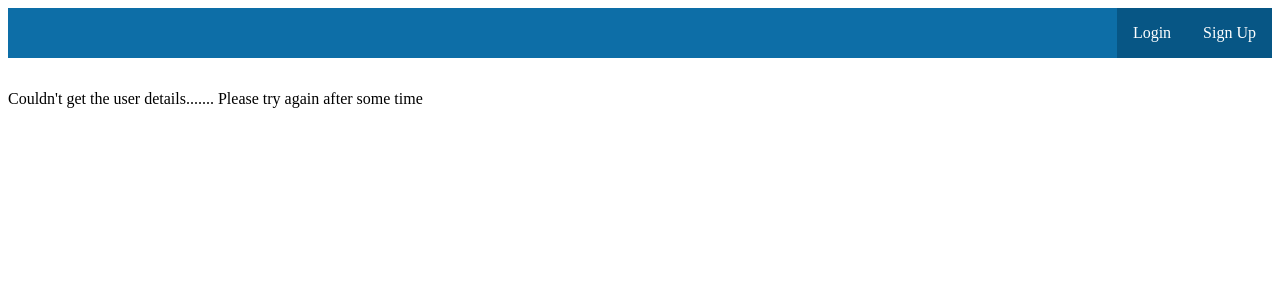
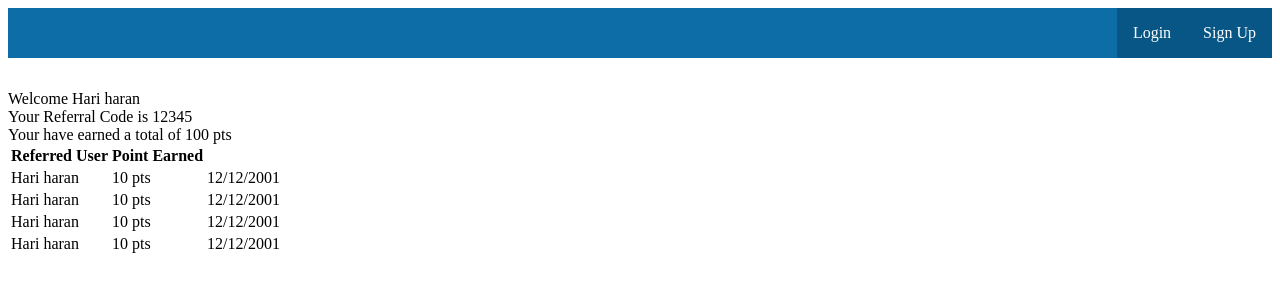
Before and after one commit to haran2996/ReferralApp, an Angular app: page /dashboard in a window 1280 px wide. Shown: the top 300 px of the page. Built offline with nearby package versions, Linux system fonts and the light colour scheme; no server answers.

Commit message:
Adding wireframe for dashboard

```diff
--- a/src/app/dashboard/dashboard.component.html
+++ b/src/app/dashboard/dashboard.component.html
@@ -4,12 +4,25 @@
             Loading
         </div>
     </div>
-    <div class="user-details-container" *ngIf="!showLoader && currentUserDetails">
-        Welcome {{currentUserDetails?.fname || ''}} {{currentUserDetails?.lname || ''}}
+    <div class="user-details-container" *ngIf="!showLoader && currentUserDetails && referralDetails">
+        <div>
+            Welcome {{currentUserDetails.fname || ''}} {{currentUserDetails.lname || ''}}
+        </div>
+        <div class="user-referral-text" *ngIf="currentUserDetails.referralCode">
+            Your Referral Code is {{currentUserDetails.referralCode}}
+        </div>
+        <div class="user-total-referral-point" *ngIf="currentUserDetails.referralCode">
+            Your have earned a total of {{totalReferralPoints}} pts
+        </div>
     </div>
-    <div class="user-referral-details-container" *ngIf="!showLoader && referralDetails">
-       <div>
-       </div>
+    <div class="user-referral-details-container" *ngIf="!showLoader && currentUserDetails && referralDetails">
+        <table class="user-referral-table">
+        <tr class="user-referral-table-row"><th class="user-referral-table-head">Referred User</th><th class="user-referral-table-head">Point Earned</th><th class="user-referral-table-head"></th></tr>
+
+       <tr class="user-referral-table" *ngFor="let user of referralDetails">
+        <td class="user-referral-table-data">{{user.refferedUser.fname}} {{user.refferedUser.lname}}</td><td class="user-referral-table-data">{{user.referralPoints}} pts</td><td class="user-referral-table-data">{{user.referredDate}}</td>
+       </tr>
+    </table>
     </div>
     <div class="user-error-container" *ngIf="!showLoader && (!currentUserDetails || !referralDetails)">
         Couldn't get the user details.......
--- a/src/app/dashboard/dashboard.component.ts
+++ b/src/app/dashboard/dashboard.component.ts
@@ -1,5 +1,5 @@
 import { Component, OnInit } from "@angular/core";
-import { RefferalDetails, User } from "../utils/interfaces";
+import { ReferralDetails, User } from "../utils/interfaces";
 import { API_STATUS } from "../utils/enum";
 import { UserService } from "../services/user.service";
 
@@ -9,8 +9,67 @@ import { UserService } from "../services/user.service";
   styleUrl: "./dashboard.component.css",
 })
 export class DashboardComponent implements OnInit {
-  currentUserDetails!: User;
-  referralDetails!: RefferalDetails[];
+  currentUserDetails: User = {
+    fname: "Hari",
+    lname: "haran",
+    email: "Lk4wB@example.com",
+    referralCode: "12345",
+    userId: "123",
+  };
+  referralDetails: ReferralDetails[] = [
+    {
+      refferedUser: {
+        fname: "Hari",
+        lname: "haran",
+        email: "Lk4wB@example.com",
+        referralCode: "12345",
+        userId: "123",
+      },
+      referralPoints: 10,
+      referralId: "123",
+      referredDate: "12/12/2001",
+    },
+    {
+      refferedUser: {
+        fname: "Hari",
+        lname: "haran",
+        email: "Lk4wB@example.com",
+        referralCode: "12345",
+        userId: "124",
+      },
+      referralPoints: 10,
+      referralId: "124",
+      referredDate: "12/12/2001",
+    },
+    {
+      refferedUser: {
+        fname: "Hari",
+        lname: "haran",
+        email: "Lk4wB@example.com",
+        referralCode: "12345",
+        userId: "125",
+      },
+      referralPoints: 10,
+      referralId: "125",
+      referredDate: "12/12/2001",
+    },
+    {
+      refferedUser: {
+        fname: "Hari",
+        lname: "haran",
+        email: "Lk4wB@example.com",
+        referralCode: "12345",
+        userId: "125",
+      },
+      referralPoints: 10,
+      referralId: "125",
+      referredDate: "12/12/2001",
+    },
+  ];
+  totalReferralPoints: number = 100;
+  // currentUserDetails!: User;
+  // referralDetails!: ReferralDetails[];
+  // totalReferralPoints!: number
   showLoader: boolean = true;
   private apiStatus: { [key: string]: API_STATUS } = {};
   constructor(private userService: UserService) {}
@@ -47,7 +106,7 @@ export class DashboardComponent implements OnInit {
     this.userService.getReferalDetails().subscribe({
       next: (res) => {
         this.apiStatus["referralDetails"] = API_STATUS.Success;
-        this.referralDetails = res as RefferalDetails[];
+        this.referralDetails = res as ReferralDetails[];
         this.checkAllApiStatus();
       },
       error: (err) => {
```
Also changed, not shown: src/app/utils/interfaces.ts (+5 -2 lines).
